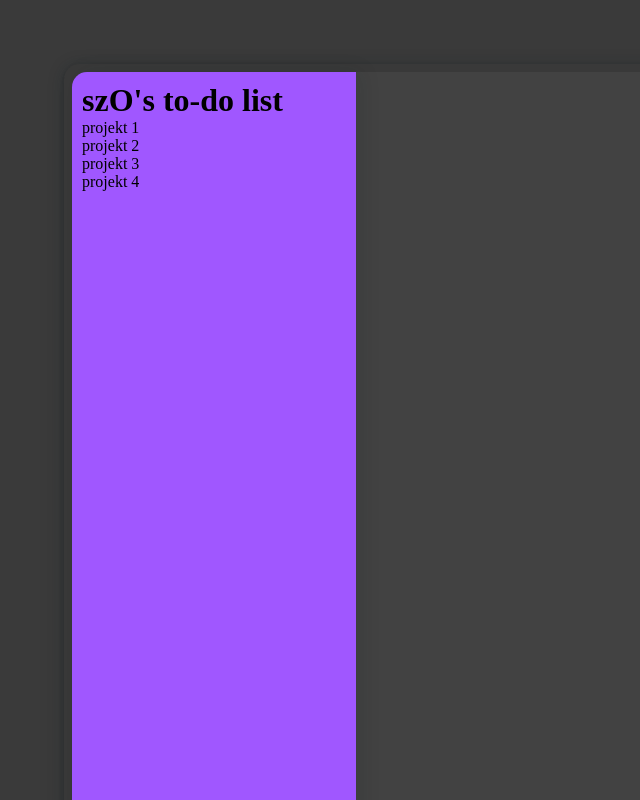
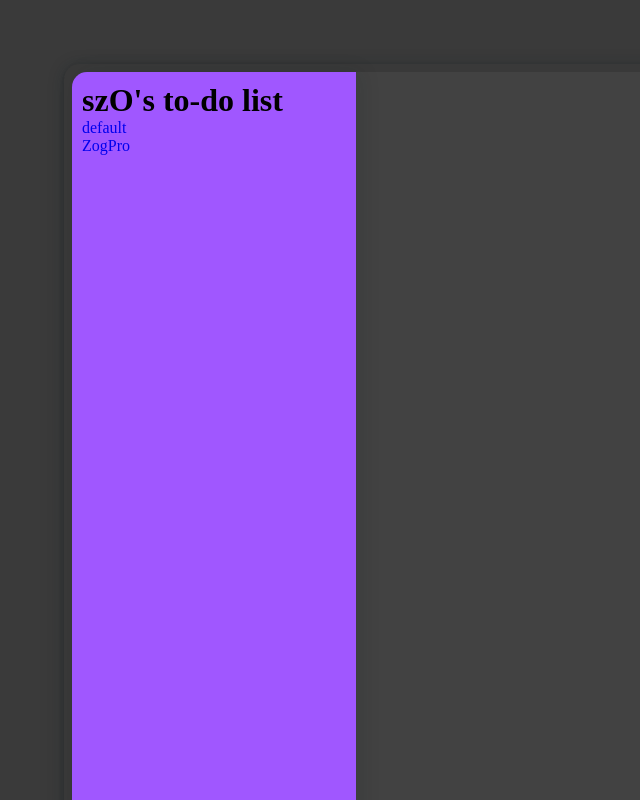
Before and after one commit to studentszO/todo-list, a website built with webpack: page src/index.html in a window 1280 px wide. Shown: the top 800 px of the page, without its empty margins (0-640 px from the left). Built offline with nearby package versions, Linux system fonts and the light colour scheme.

Commit message:
Deleted the useless list

```diff
--- a/src/index.html
+++ b/src/index.html
@@ -9,11 +9,8 @@
     <div class="sidebar">
         <h1>szO's to-do list</h1>
         <nav class="projects-nav">
-            <ul>
-                <li>projekt 1</li>
-                <li>projekt 2</li>
-                <li>projekt 3</li>
-                <li>projekt 4</li>
+            <ul class="projects-list">
+
             </ul>
         </nav>
     </div>
```
